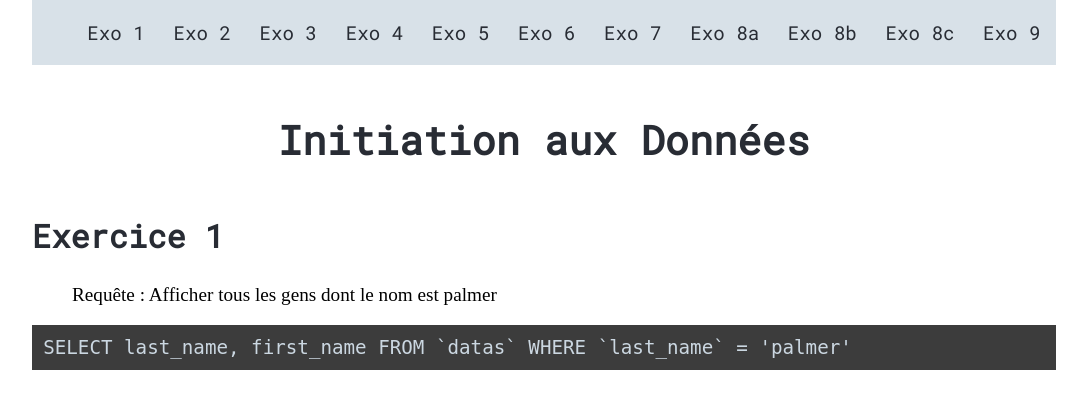
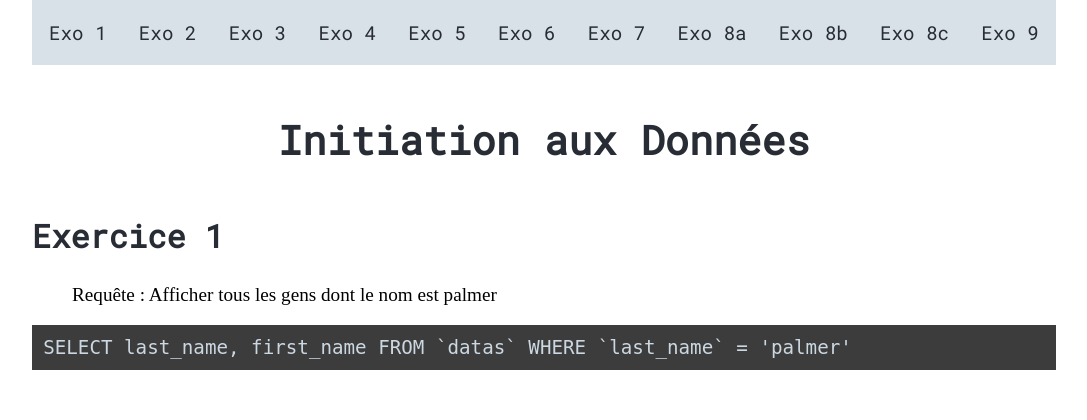
Before and after one commit to n3wborn/initiation-donnees, a PHP site: page /index.php in a window 1280 px wide. Shown: the top 420 px of the page, without its empty margins (96-1183 px from the left). Run offline with PHP 8.4, Linux system fonts and the light colour scheme; data comes from the database, SQL or seed files in the repository.

Commit message:
Supprime le padding de ul

```diff
--- a/styles.css
+++ b/styles.css
@@ -65,6 +65,7 @@ ul {
 	display: flex;
 	align-items: center;
 	justify-content: space-around;
+  padding: 0;
 }
 
 li {list-style: none;}
```
